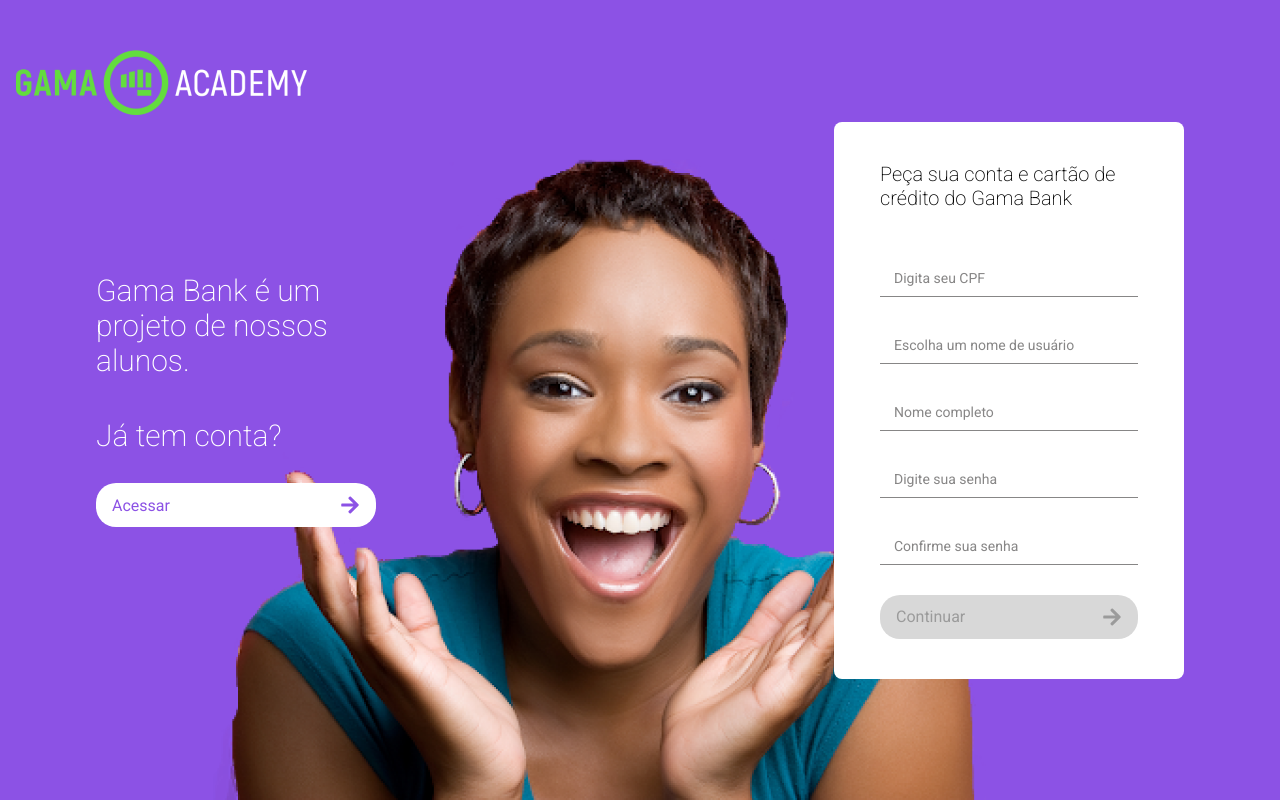
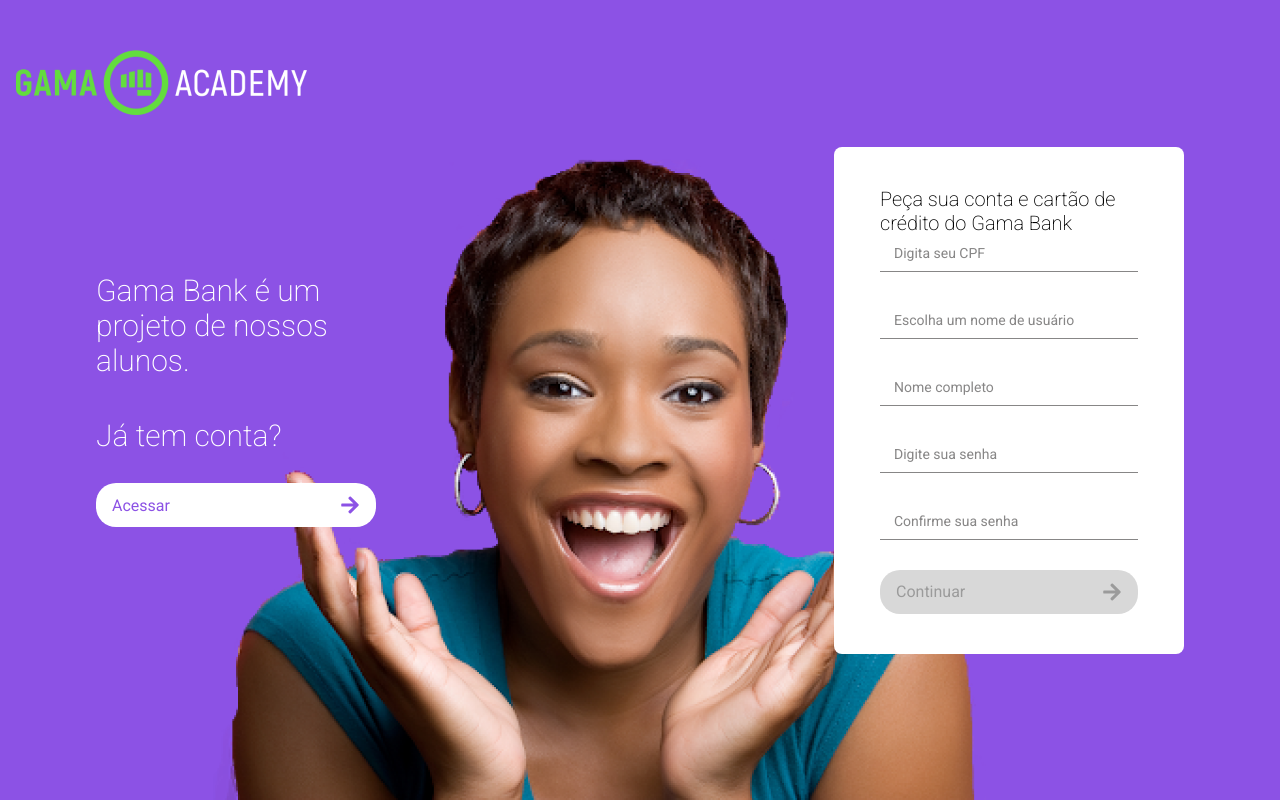
Before and after one commit to igorsantos97/bank-acc-react, a React (Create React App) app: page / in a window 1280 px wide. Built offline with nearby package versions, Linux system fonts and the light colour scheme.

Commit message:
update form styled

```diff
--- a/src/Pages/Landing/index.tsx
+++ b/src/Pages/Landing/index.tsx
@@ -1,4 +1,4 @@
-import React from 'react';
+import React, { FormEvent } from 'react';
 import { FaArrowRight } from 'react-icons/fa';
 import { Link } from 'react-router-dom';
 import ButtonSumit from '../../components/ButtonSubmit';
@@ -6,9 +6,18 @@
 import Header from '../../components/Header';
 import Container from '../../components/MainContainer/styles';
 import TitleForm from '../../components/TitleForm';
-import { MainBanner, MainBannerContentLeft, MainBannerContent, MainBannerContentRight, Form, InputForm } from './styles';
+import InputForm from '../../components/InputForm';
+
+import {
+  MainBanner, MainBannerContentLeft, MainBannerContent, MainBannerContentRight, Form,
+  About,
+} from './styles';
 
 const Landing: React.FC = () => {
+  function handleSubmit(e: FormEvent) {
+    e.preventDefault();
+  }
+
   return (
     <>
       <Header />
@@ -16,7 +25,6 @@
       <MainBanner>
         <Container>
           <MainBannerContent>
-
             <MainBannerContentLeft>
               <p>Gama Bank é um projeto de nossos alunos. <span>Já tem conta?</span></p>
               <Link to="/login">
@@ -25,20 +33,25 @@
             </MainBannerContentLeft>
 
             <MainBannerContentRight>
-              <Form>
+              <Form onSubmit={handleSubmit}>
                 <TitleForm>Peça sua conta e cartão de crédito do Gama Bank</TitleForm>
-                <InputForm placeholder="Digita seu CPF" />
-                <InputForm placeholder="Escolha um nome de usuário" />
-                <InputForm placeholder="Nome completo" />
-                <InputForm placeholder="Digite sua senha" />
-                <InputForm placeholder="Confirme sua senha" />
+                <InputForm name="cpf" placeholder="Digita seu CPF" />
+                <InputForm name="username" placeholder="Escolha um nome de usuário" />
+                <InputForm name="name" placeholder="Nome completo" />
+                <InputForm name="password" placeholder="Digite sua senha" />
+                <InputForm name="confirmPassword" placeholder="Confirme sua senha" />
                 <ButtonSumit>Continuar <FaArrowRight /></ButtonSumit>
               </Form>
             </MainBannerContentRight>
-
           </MainBannerContent>
         </Container>
       </MainBanner>
+
+
+      <About>
+
+      </About>
+
     </>
   );
 }
--- a/src/Pages/Landing/styles.ts
+++ b/src/Pages/Landing/styles.ts
@@ -41,33 +41,20 @@
   }
 `;
 
-export const InputForm = styled.input`
-  margin-top: 50px;
-  border: none;
-  border-bottom: 1px solid #878686;
-  width: 100%;
-  padding: 10px 14px;
-  font-size: 14px;
-
-  &::placeholder {
-    color: #878686;
-  }
-
-  &:focus {
-    border-bottom: 1px solid #68de5a;
-  }
-
-  & + input {
-    margin-top: 30px;
-  }
-`;
-
 export const Form = styled.form`
   padding: 40px 46px;
   background: #fff;
   min-height: 450px;
   border-radius: 8px;
   width: 350px;
+
+  input:nth-child(2) {
+    margin-top: 0;
+  }
+
+  input + input {
+    margin-top: 30px;
+  }
 
   button {
     background: #d8d8d8;
@@ -88,3 +75,5 @@
     }
   }
 `;
+
+export const About = styled.section``;
```
